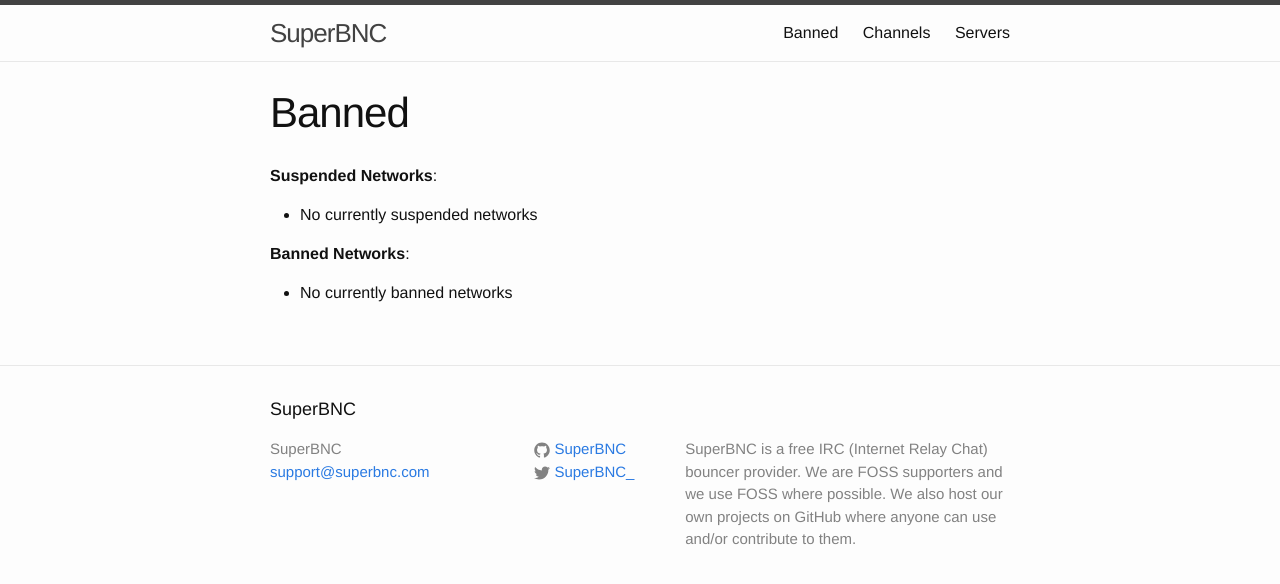
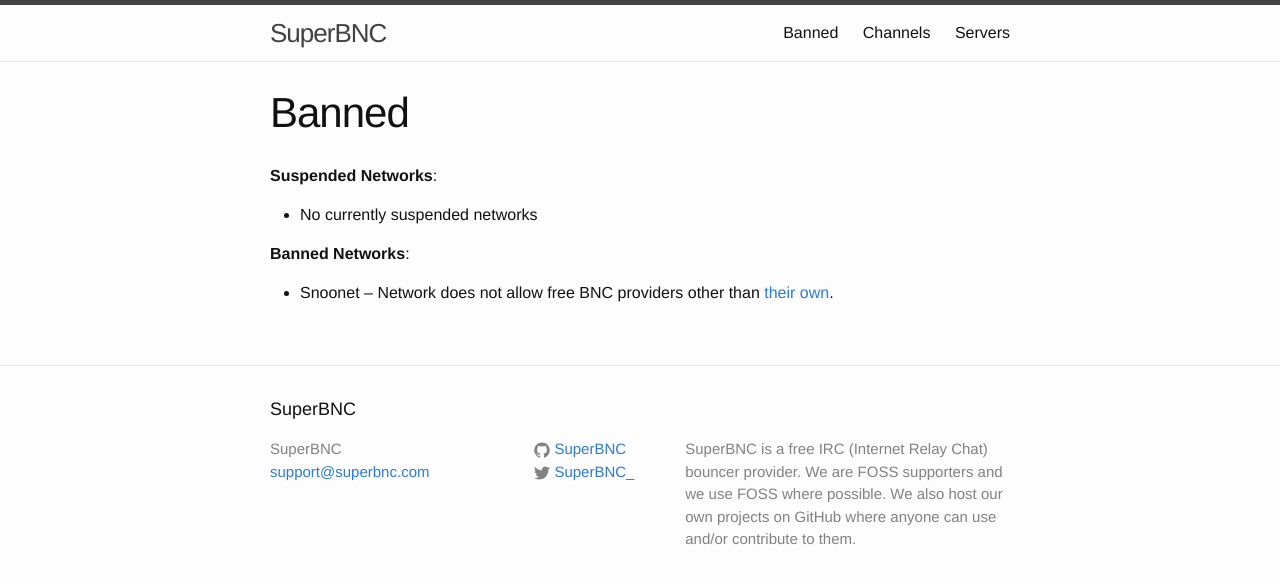
Before and after one commit to itslukej/www, a Jekyll site: the page built from banned.md, in a window 1280 px wide. Shown: the top 584 px of the page. Built offline with Jekyll 4.4.1, drawn with Linux system fonts in a browser that asks for light colours.

Commit message:
Snoonet does not allow free BNC providers.

```diff
--- a/banned.md
+++ b/banned.md
@@ -9,4 +9,4 @@ permalink: /banned/
 
 **Banned Networks**:
 
-* No currently banned networks
+* Snoonet -- Network does not allow free BNC providers other than [their own](https://snoonet.org/bnc).
```
